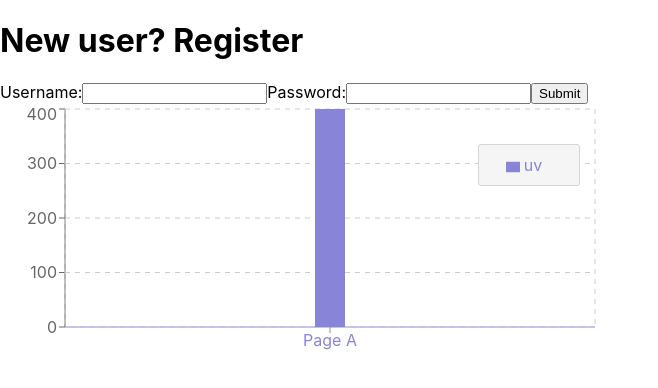
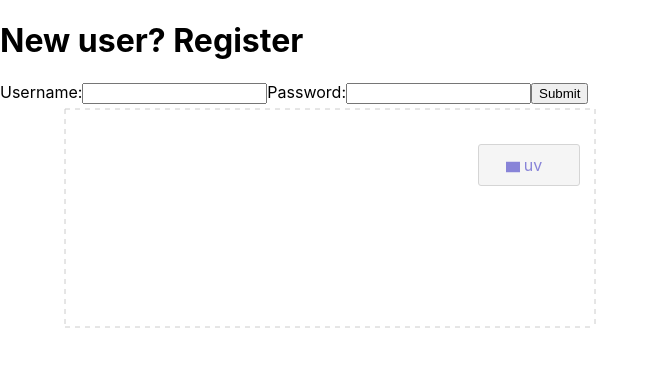
Before and after one commit to radbahi/newcovid19tracker, a React (Create React App) app in the folder frontend/: page /register in a window 1280 px wide. Shown: the top 388 px of the page, without its empty margins (0-658 px from the left). Built offline with nearby package versions, Linux system fonts and the light colour scheme.

Commit message:
edited gitignore

```diff
--- a/frontend/src/components/DiseaseGraph.js
+++ b/frontend/src/components/DiseaseGraph.js
@@ -10,7 +10,10 @@ import {
 } from 'recharts'
 
 const DiseaseGraph = () => {
-  const data = [{ name: 'Page A', uv: 400, pv: 2400, amt: 2400 }]
+  const [data, setData] = useState([])
+
+  //   const data = [{ name: 'Page A', uv: 400, pv: 2400, amt: 2400 }]
+
   return (
     <div>
       <BarChart width={600} height={300} data={data}>
```
Also changed, not shown: 2 other files (tests, documents, lock files or other folders).
